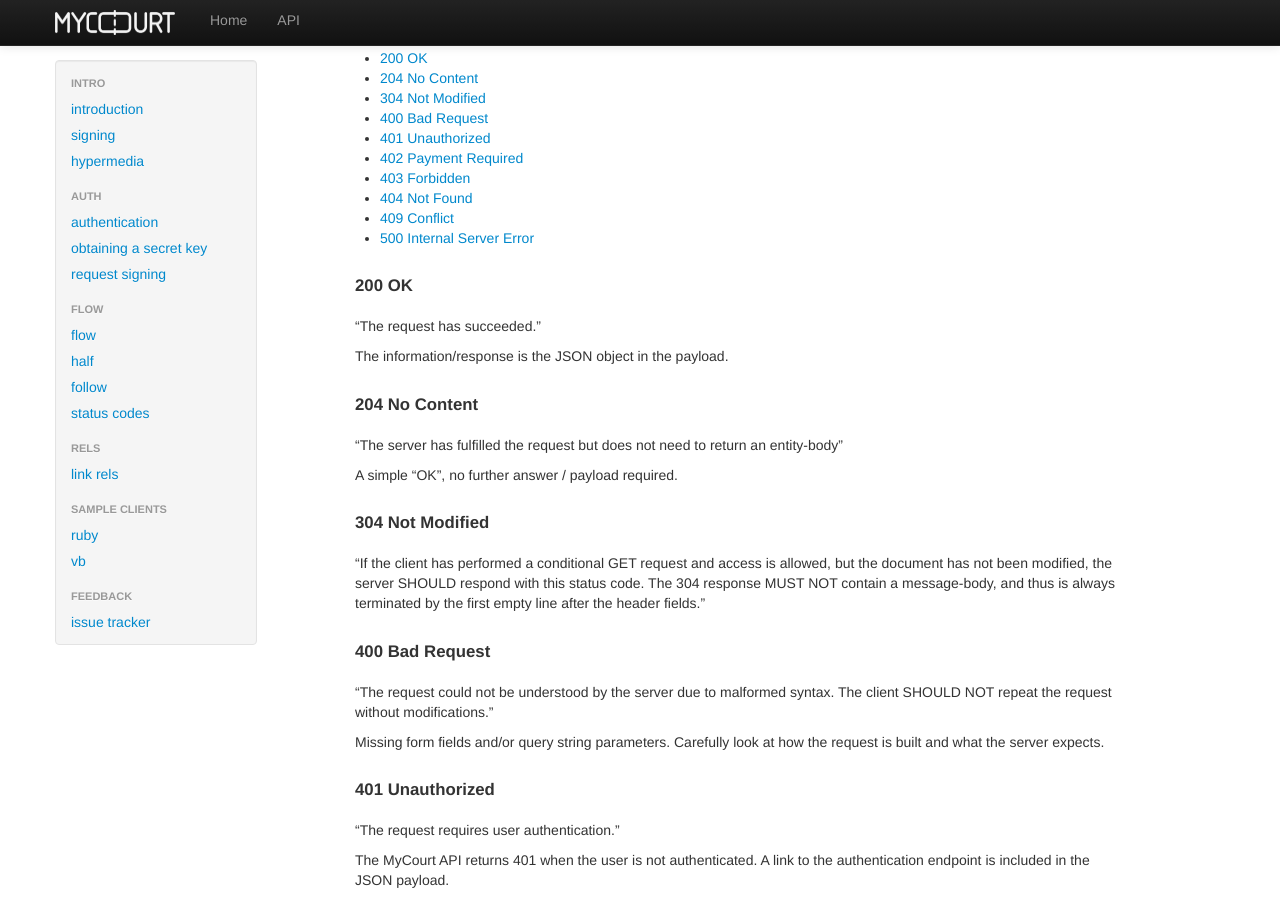
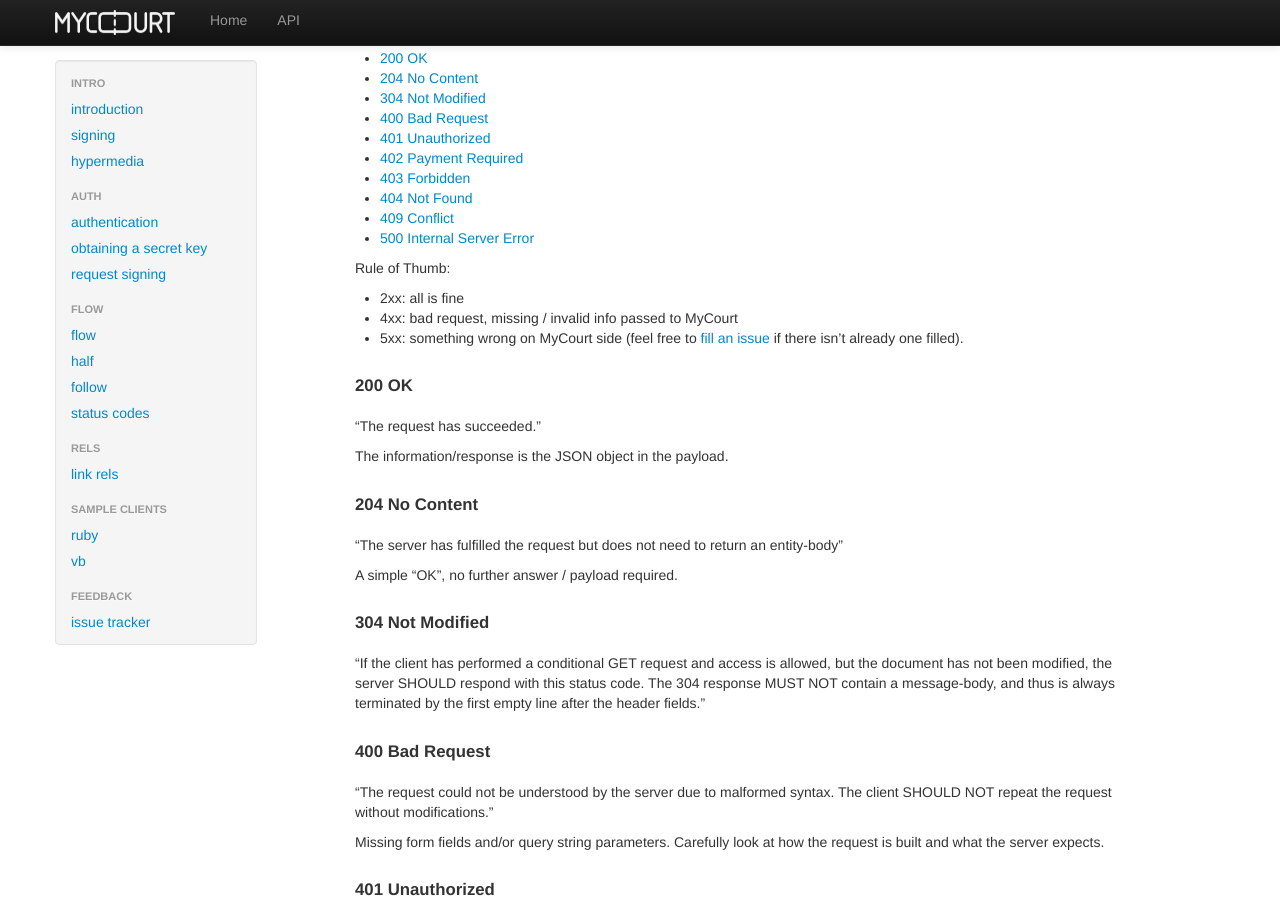
Before and after one commit to mycourtpro/mycourtpro.github.io, a Jekyll site: the page built from api/flow.md, in a window 1280 px wide and 900 px high, scrolled down 2605 px. Built offline with Jekyll 4.4.1, drawn with Linux system fonts in a browser that asks for light colours.

Commit message:
add "rule of thumb" for HTTP status codes

```diff
--- a/api/flow.md
+++ b/api/flow.md
@@ -137,6 +137,11 @@ Here is a refresher on the codes the MyCourt API may return:
 * [409 Conflict](#409-conflict)
 * [500 Internal Server Error](#500-internal-server-error)
 
+Rule of Thumb:
+* 2xx: all is fine
+* 4xx: bad request, missing / invalid info passed to MyCourt
+* 5xx: something wrong on MyCourt side (feel free to [fill an issue](https://github.com/mycourtpro/mycourtpro.github.io/issues) if there isn't already one filled).
+
 
 <h3 id="200-ok">200 OK</h3>
 
```
